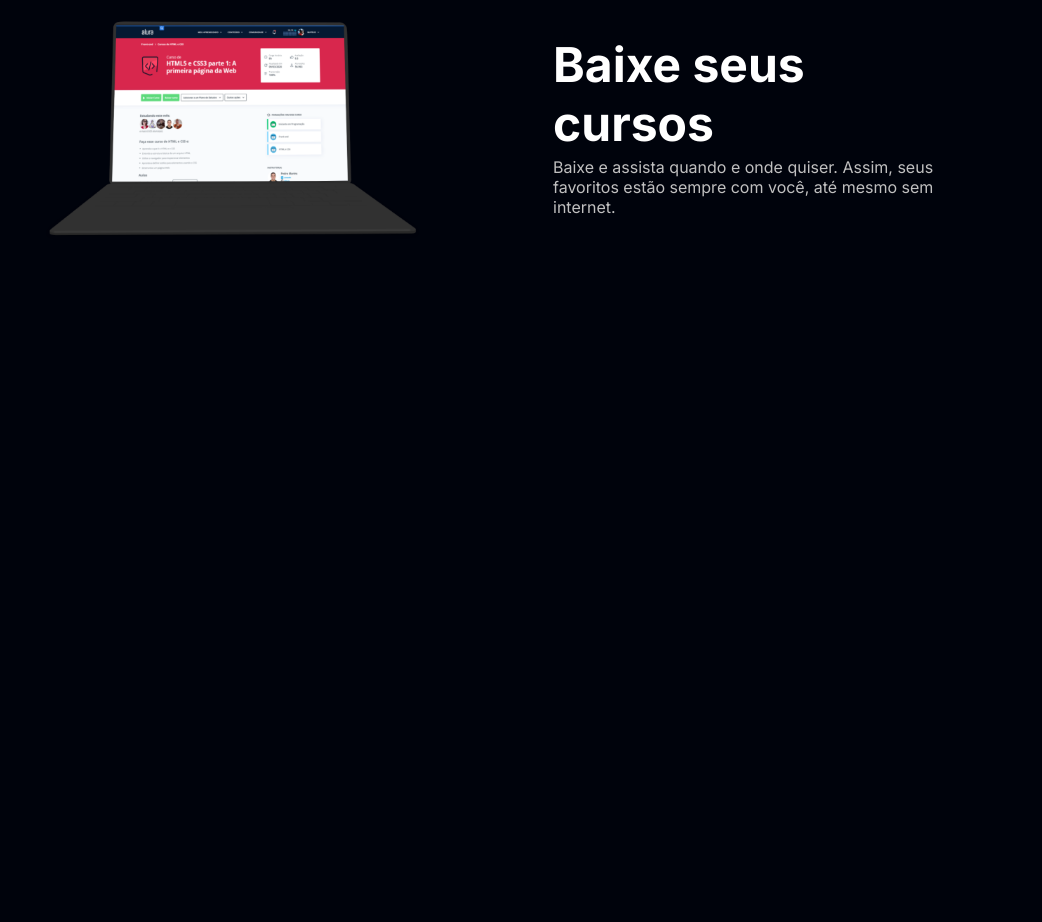
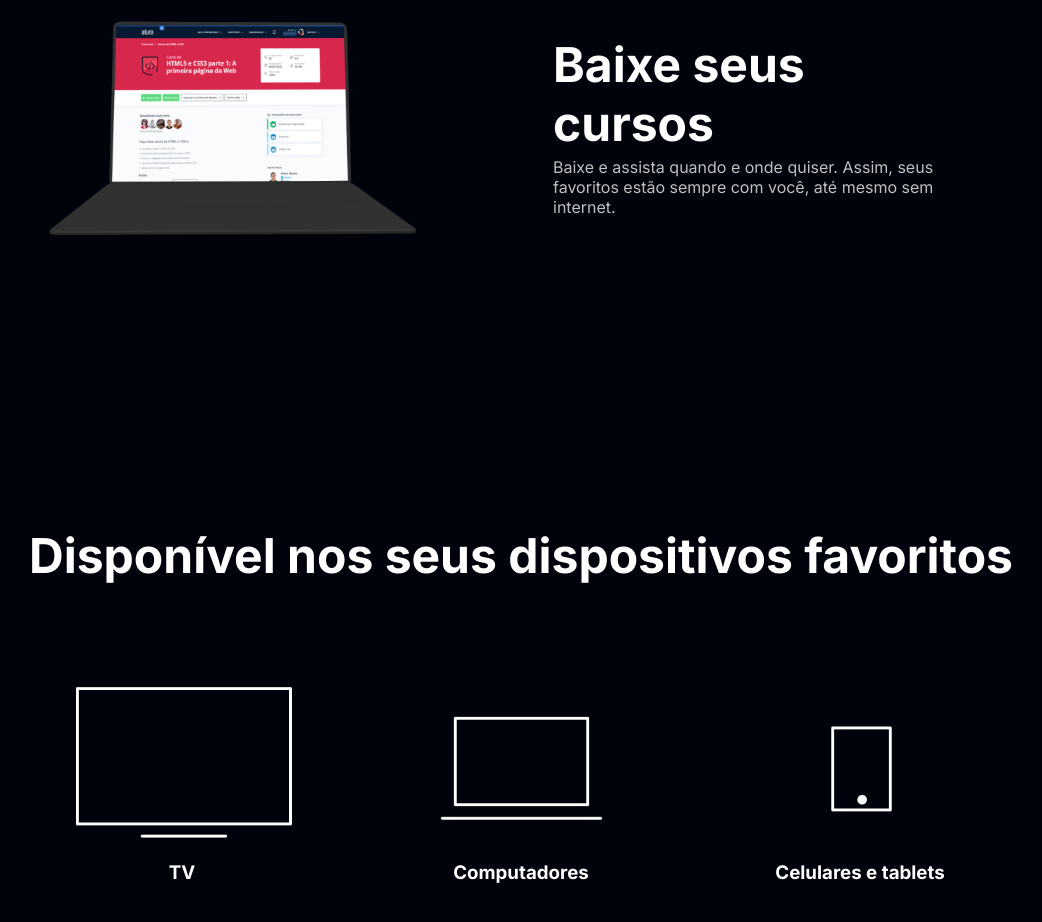
Before and after one commit to GessycaBorges/projeto-alura-plus, a plain HTML site: page index.html in a window 1280 px wide. Shown: the part 2674-3596 px from the top of the page, without its empty margins (119-1161 px from the left). Before the commit the page ends 3200 px from the top, so only its background shows below. Drawn offline with Linux system fonts and the light colour scheme.

Commit message:
Criação e estilização da quinta section

```diff
--- a/index.html
+++ b/index.html
@@ -44,5 +44,22 @@
         </div>
     </section>
 
+    <section class="dispositivos">
+        <h2 class="dispositivos__titulo">Disponível nos seus dispositivos favoritos</h2>
+        <ul class="dispositivos__lista">
+            <li>
+                <img src="img/tv.png" alt="ícone de televisão">
+                <h3 class="lista__item">TV</h3>
+            </li>
+            <li>
+                <img src="img/computador.png" alt="ícone de computador">
+                <h3 class="lista__item">Computadores</h3>
+            </li>
+            <li>
+                <img src="img/celular.png" alt="ícone de celular">
+                <h3 class="lista__item">Celulares e tablets</h3>
+            </li>
+        </ul>
+    </section>
 </body>
 </html>
--- a/styles.css
+++ b/styles.css
@@ -94,3 +94,24 @@ body {
 .container__descricao {
     padding: 2em;
 }
+
+.dispositivos__lista {
+    display: flex;
+    justify-content: center;
+    list-style-type: none;
+    margin: 5em 0;
+}
+
+.dispositivos {
+    text-align: center;
+}
+
+.dispositivos__titulo {
+    font-size: 48px;
+    color: var(--branco-principal);
+}
+
+.lista_item {
+    font-size: 32px;
+    color: var(--branco-principal);
+}
```
Also changed, not shown: img/celular.png (added), img/computador.png (added), img/tv.png (added).
